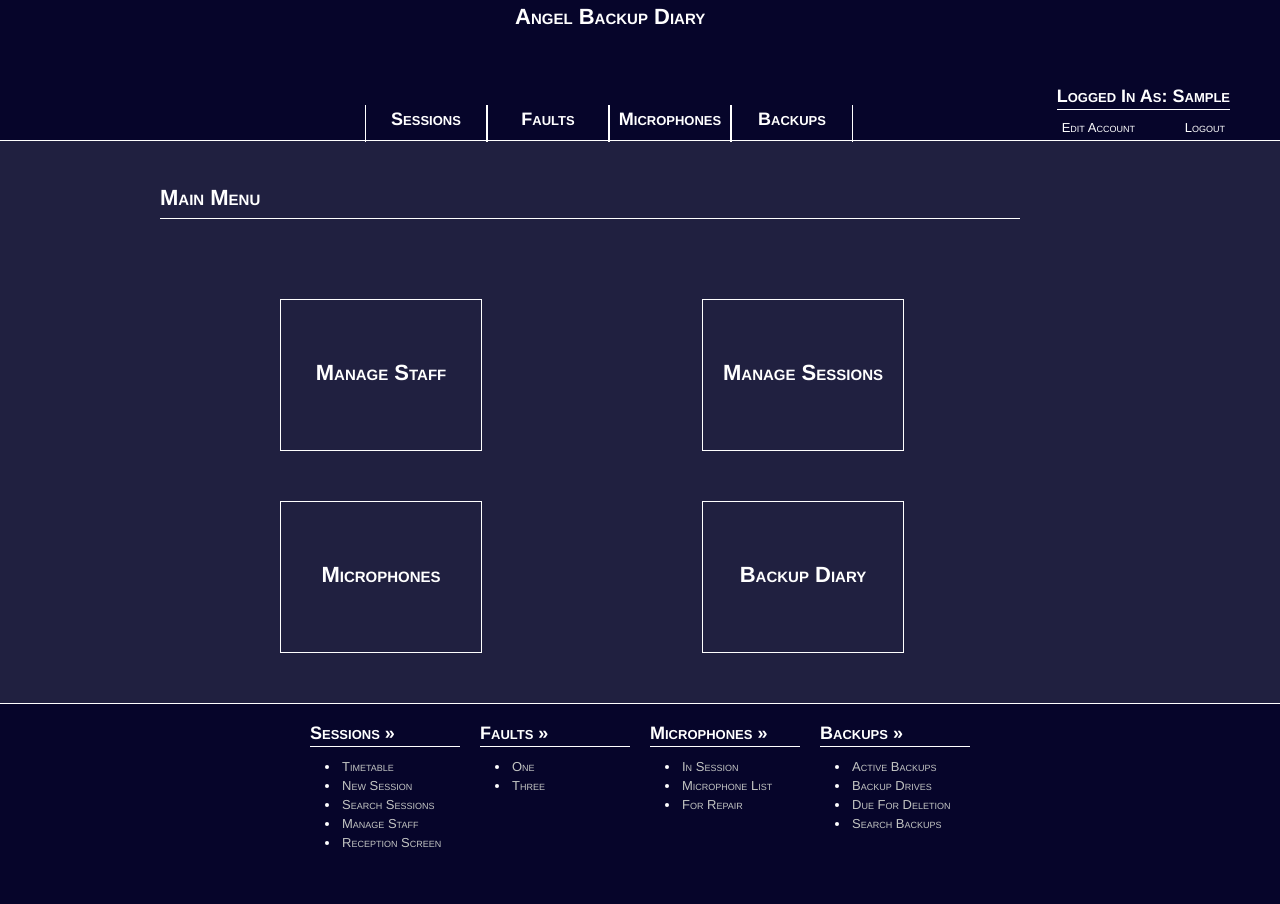
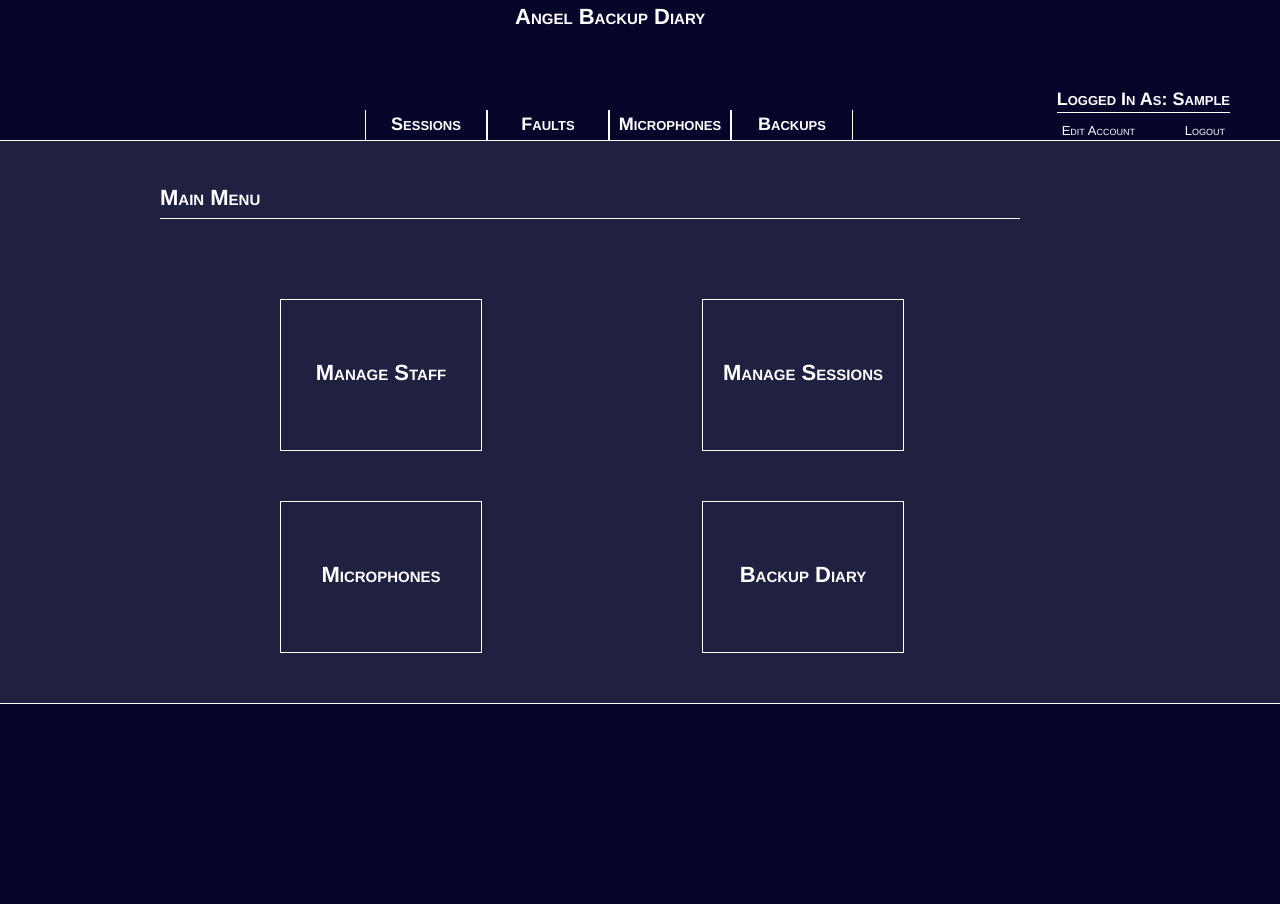
Before and after one commit to DanPurdy/Backup-Diary, a PHP site: page / in a window 1280 px wide. Run offline with PHP 8.4, Linux system fonts and the light colour scheme; the visitor is signed in with stand-in values (Sample User, id 1).

Commit message:
Windows Layout fix
Fix positioning on Windows :(

```diff
--- a/css/layout.css
+++ b/css/layout.css
@@ -79,6 +79,7 @@ textarea{resize: none}
 #mainHead{
 	text-align: left;
 	width:250px;
+	height:35px;
 	margin:auto;
 }
 
@@ -156,9 +157,9 @@ nav{
 	position:relative;
 	margin:auto;
 	width:550px;
-	height:30px;
+	height:40px;
 	padding:10px;
-	top:63px;
+	top:65px;
 }
 
 nav ul li.main{
@@ -168,14 +169,14 @@ nav ul li.main{
 	border:1px solid #ffffff;
 	text-align:center;
 	width:120px;
-	padding-bottom: 10px;
+	height:30px;
 }
 
 li.main ul{
 	display:none;
 	opacity:0;
 	position:absolute;
-	margin-top:10px;
+	margin-top:3px;
 	margin-left:-1px;
 	border-top:0 !important;
 	border:1px solid #ffffff;
--- a/footer.php
+++ b/footer.php
@@ -2,46 +2,7 @@
         </div>
         <div id="footer">
             <div id="footerWrap">
-              <?php  if(empty($_SESSION['user'])){
 
-              }else{?>
-                <div id="footerlinks">
-                <div class="footerlinks">
-                    <div class="backupDriveTitle"><h3><a href="/session/">Sessions &raquo;</a></h3></div>
-                    <ul>
-                        <li><a href="/session/list_timetable.php">Timetable</a></li>
-                        <li><a href="/session/new_session.php">New Session</a></li>
-                        <li><a href="/session/search_session.php">Search Sessions</a></li>
-                        <li><a href="/staff/">Manage Staff</a></li>
-                        <li><a href="/screen/">Reception Screen</a></li>
-                    </ul>
-                </div>
-                <div class="footerlinks">
-                    <div class="backupDriveTitle"><h3><a href="/channels/">Faults &raquo;</a></h3></div>
-                    <ul>
-                        <li><a href="/channels/list_channels.php?studio=1">One</a></li>
-                        <li><a href="/channels/list_channels.php?studio=3">Three</a></li>
-                    </ul>
-                </div>
-                <div class="footerlinks">
-                    <div class="backupDriveTitle"><h3><a href="/mics/">Microphones &raquo;</a></h3></div>
-                    <ul>
-                        <li><a href="/mics/list_session.php">In Session</a></li>
-                        <li><a href="/mics/list.php">Microphone List</a></li>
-                        <li><a href="/mics/list_repair.php">For repair</a></li>
-                    </ul>
-                </div>
-                <div class="footerlinks">
-                    <div class="backupDriveTitle"><h3><a href="/backup/">Backups &raquo;</a></h3></div>
-                    <ul>
-                        <li><a href="/backup/">Active Backups</a></li>
-                        <li><a href="/backup/#stuLinkInnerWrap">Backup Drives</a></li>
-                        <li><a href="/backup/selectstudio.php">Due for Deletion</a></li>
-                        <li><a href="/backup/searchstudio.php">Search Backups</a></li>
-                        </ul>
-                </div>
-                </div>
-                <?php } ?>
             </div>
         </div>
 
```
